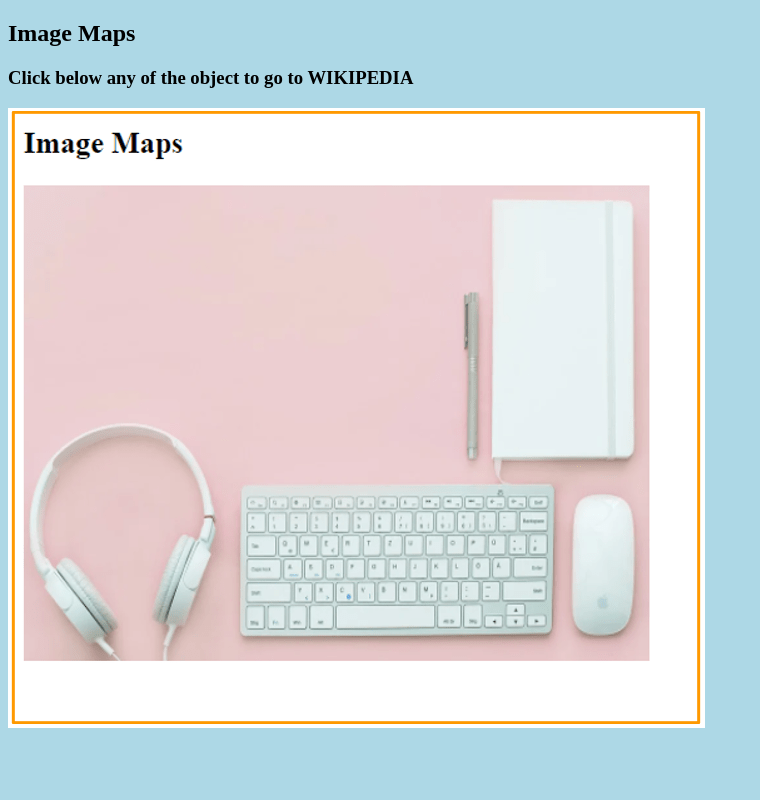
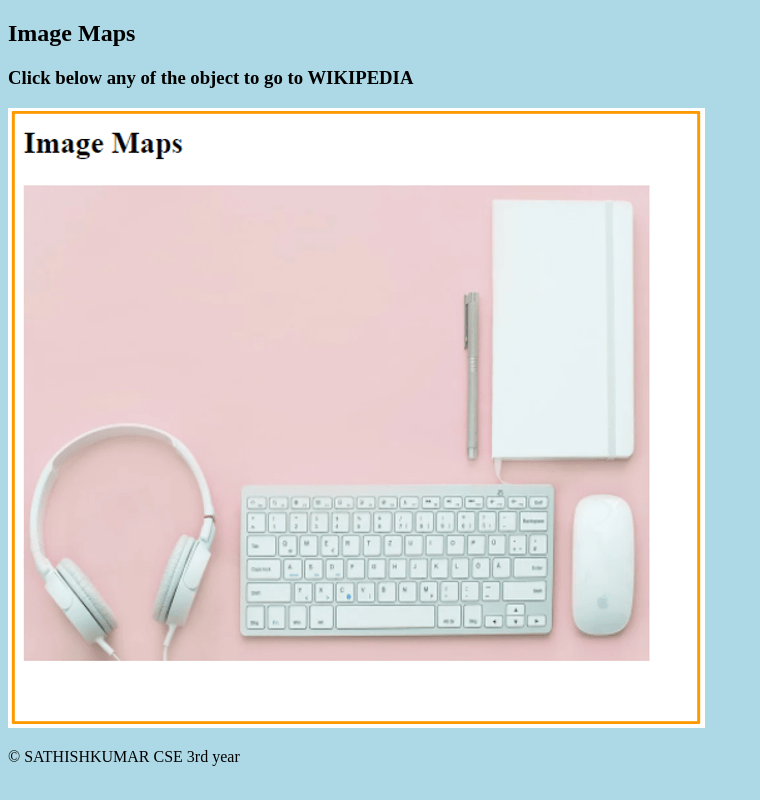
Before and after one commit to SathishKumar1312/imageMap_Example, a plain HTML site: page index.html in a window 1280 px wide. Shown: the whole page, without its empty margins (0-760 px from the left). Drawn offline with Linux system fonts and the light colour scheme.

Commit message:
Update index.html

```diff
--- a/index.html
+++ b/index.html
@@ -19,6 +19,6 @@
         <area target="blank" alt="Book" title="Mouse" href="https://en.wikipedia.org/wiki/Mouse" coords="562,385,629,527" shape="rect">
         <area target="blank" alt="Pen" title="Pen" href="https://en.wikipedia.org/wiki/Pen" coords="469,188,460,349" shape="rect">
     </map>
-
+    <p> &copy; SATHISHKUMAR CSE 3rd year</p>
 </body>
 </html>
```
